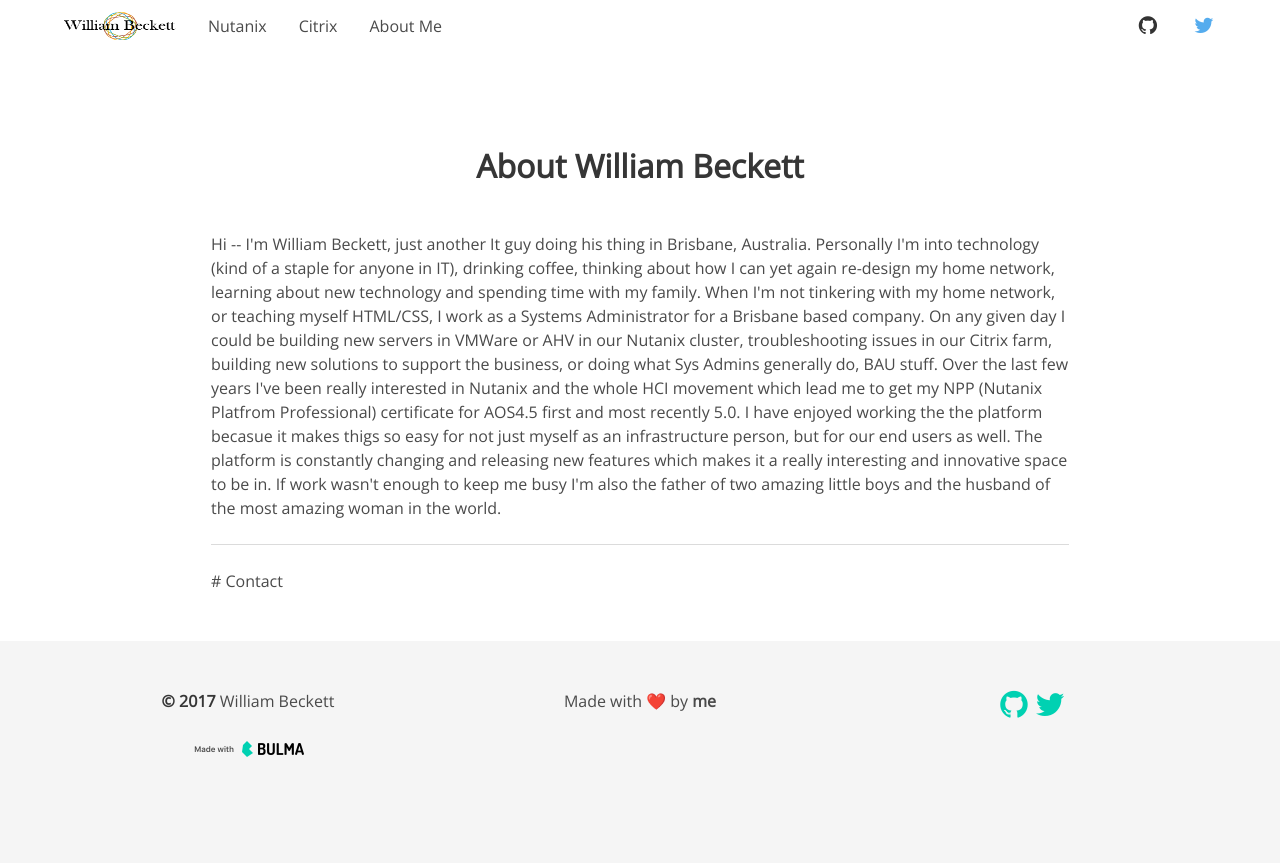
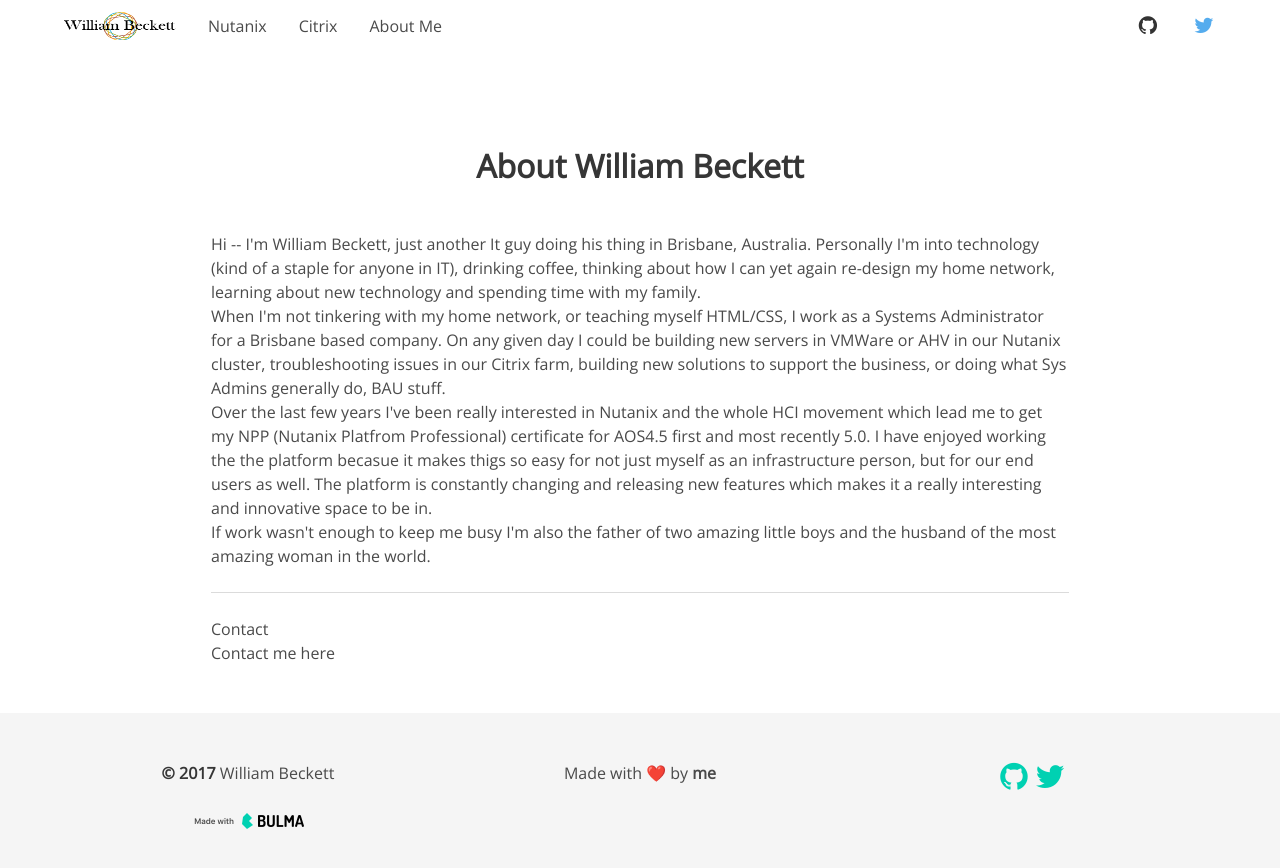
Before and after one commit to wjbeckett/blog, a Jekyll site: the page built from about.md, in a window 1280 px wide and 935 px high. Shown: the top 868 px of the window. Built offline with Jekyll 4.4.1, drawn with Linux system fonts in a browser that asks for light colours.

Commit message:
updated about

```diff
--- a/about.md
+++ b/about.md
@@ -23,20 +23,17 @@
       <div class="column is-9">
         <p>
           Hi -- I'm William Beckett, just another It guy doing his thing in Brisbane, Australia. Personally I'm into technology (kind of a staple for anyone in IT), drinking coffee, thinking about how I can yet again re-design my home network, learning about new technology and spending time with my family.
-
-
+        <br/>
           When I'm not tinkering with my home network, or teaching myself HTML/CSS, I work as a Systems Administrator for a Brisbane based company. On any given day I could be building new servers in VMWare or AHV in our Nutanix cluster, troubleshooting issues in our Citrix farm, building new solutions to support the business, or doing what Sys Admins generally do, BAU stuff.
-
-
+        <br/>
           Over the last few years I've been really interested in Nutanix and the whole HCI movement which lead me to get my NPP (Nutanix Platfrom Professional) certificate for AOS4.5 first and most recently 5.0. I have enjoyed working the the platform becasue it makes thigs so easy for not just myself as an infrastructure person, but for our end users as well. The platform is constantly changing and releasing new features which makes it a really interesting and innovative space to be in.
-
-
+        <br/>
           If work wasn't enough to keep me busy I'm also the father of two amazing little boys and the husband of the most amazing woman in the world.
         </p>
         <hr>
+        <h2>Contact</h2>
         <p>
-          # Contact
-
+          Contact me here
         </p>
       </div>
     </div>
```
